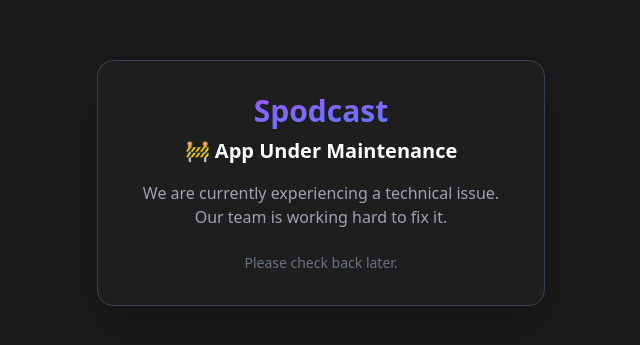
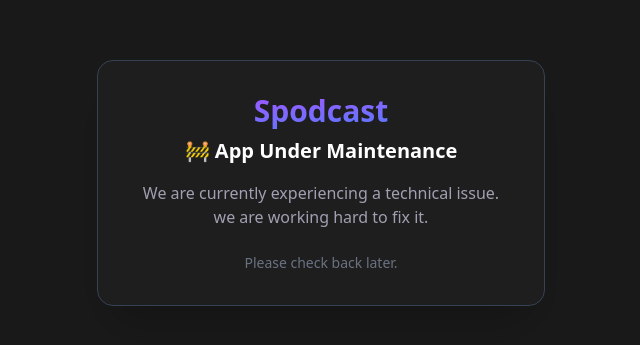
Before and after one commit to hitesh-ydv/spodcast_react, a React (Vite) app in the folder frontend/: page / in a window 1280 px wide. Shown: the part 217-562 px from the top of the page, without its empty margins (319-959 px from the left). Built offline with nearby package versions, Linux system fonts and the light colour scheme; no server answers.

Commit message:
fix modal issue

```diff
--- a/frontend/src/components/MaintenanceModal.jsx
+++ b/frontend/src/components/MaintenanceModal.jsx
@@ -19,7 +19,7 @@ const MaintenanceModal = ({ isOpen }) => {
       {/* Message */}
       <p className="text-[#A0A0B2] mb-6">
         We are currently experiencing a technical issue.
-        Our team is working hard to fix it.
+        we are working hard to fix it.
       </p>
 
       <div className="text-sm text-gray-500">
```
